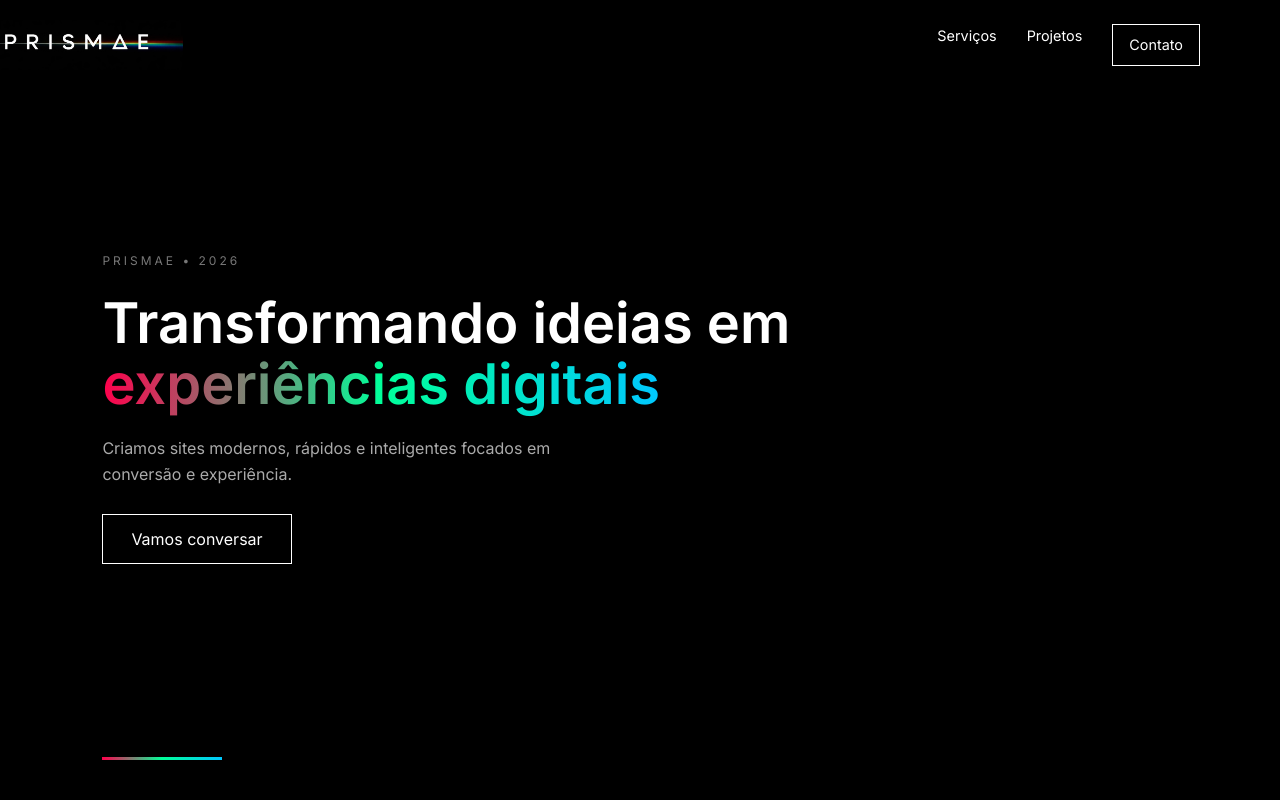
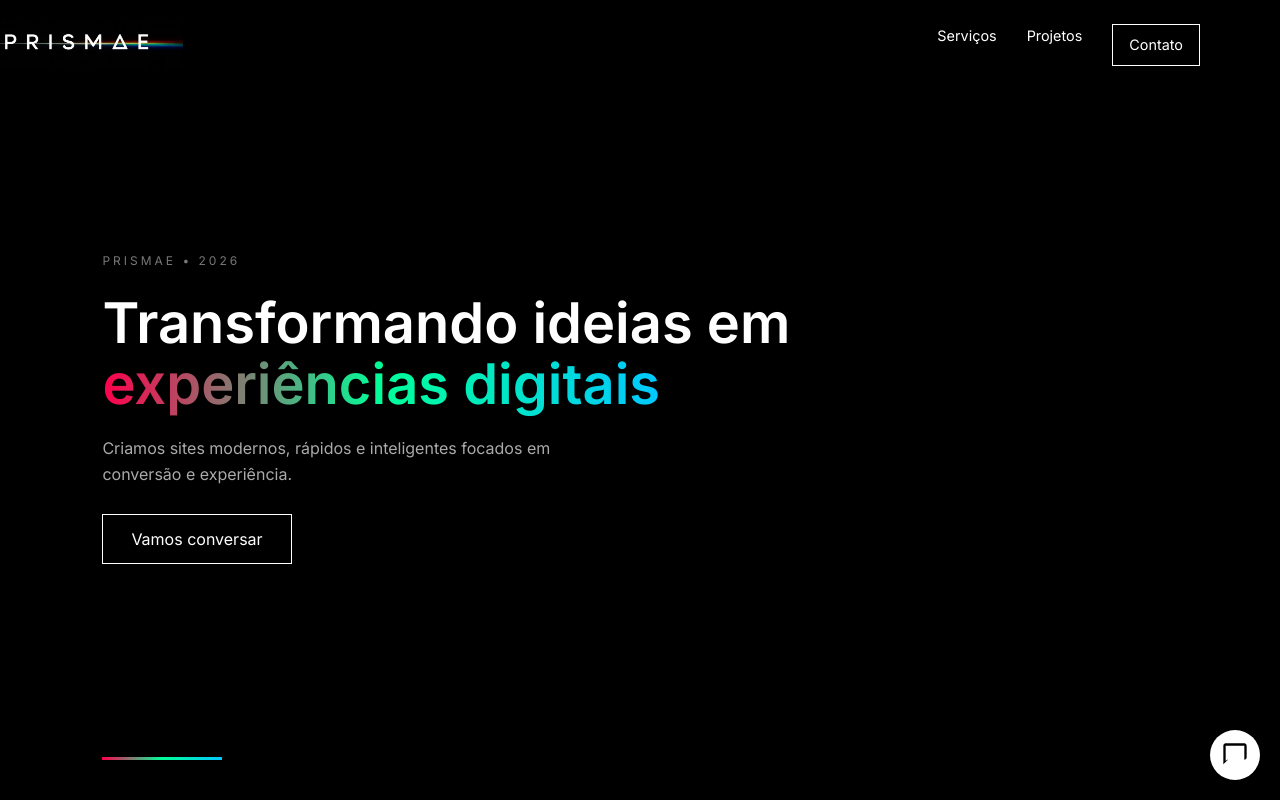
Before and after one commit to prismae/prismae-site, a React (Vite) app in the folder frontend/: page / in a window 1280 px wide. Shown: the top 800 px of the page. Built offline with nearby package versions, Linux system fonts and the light colour scheme.

Commit message:
ChatBot incial adicionado

```diff
--- a/frontend/src/App.jsx
+++ b/frontend/src/App.jsx
@@ -1,10 +1,11 @@
-import { BrowserRouter, Routes, Route } from 'react-router-dom'
+import { BrowserRouter, Routes, Route } from 'react-router-dom';
 
-import Header from './components/Header'
-import Footer from './components/Footer'
+import Header from './components/Header';
+import Footer from './components/Footer';
+import ChatBot from './components/ChatBot'; // <-- adicionado
 
-import Home from './pages/Home'
-import NotFound from './pages/NotFound'
+import Home from './pages/Home';
+import NotFound from './pages/NotFound';
 
 export default function App() {
   return (
@@ -17,6 +18,8 @@ export default function App() {
       </Routes>
 
       <Footer />
+
+      <ChatBot /> {/* <-- chatbot fixo no canto */}
     </BrowserRouter>
-  )
+  );
 }
--- /dev/null
+++ b/frontend/src/components/ChatBot.jsx
@@ -0,0 +1,74 @@
+import { useState, useRef, useEffect } from "react";
+import "../styles/chatbot.css";
+
+const responses = {
+  "O que é a Prismae?":
+    "A Prismae é uma empresa de desenvolvimento web e soluções digitais modernas. Criamos sites responsivos, sistemas web e experiências digitais únicas para empresas de todos os portes.",
+
+  "Como entrar em contato?":
+    "Você pode nos contatar pelo formulário de contato do site ou enviar um email diretamente para prismae.contato@gmail.com. Respondemos rapidamente a todas as solicitações.",
+
+  "Quais serviços vocês oferecem?":
+    "Oferecemos desenvolvimento de sites, criação de sistemas web personalizados, integração de APIs, otimização de performance e consultoria digital completa para o seu negócio.",
+
+  "Onde podemos ver trabalhos anteriores?":
+    "Você pode conferir nossos projetos anteriores na seção 'Projetos' do site. Lá mostramos sites, sistemas e soluções digitais que já desenvolvemos para nossos clientes."
+};
+
+export default function ChatBot() {
+  const [messages, setMessages] = useState([]);
+  const [isOpen, setIsOpen] = useState(false);
+  const messagesEndRef = useRef(null);
+
+  useEffect(() => {
+    if (messagesEndRef.current) {
+      messagesEndRef.current.scrollIntoView({ behavior: "smooth" });
+    }
+  }, [messages]);
+
+  function sendMessage(question) {
+    setMessages(prev => [
+      ...prev,
+      { from: "user", text: question },
+      { from: "bot", text: responses[question] }
+    ]);
+  }
+
+  return (
+    <div className={`chatbot ${isOpen ? "open" : ""}`}>
+      {/* Ícone de balão de fala preto sobre fundo branco */}
+      <div className="chatbot-icon" onClick={() => setIsOpen(!isOpen)}>
+        <svg
+          xmlns="http://www.w3.org/2000/svg"
+          width="28"
+          height="28"
+          viewBox="0 0 24 24"
+          fill="black"
+        >
+          <path d="M4 4h16v12H5.17L4 17.17V4zm0-2c-1.1 0-2 .9-2 2v16l4-4h14c1.1 0 2-.9 2-2V4c0-1.1-.9-2-2-2H4z"/>
+        </svg>
+      </div>
+
+      {isOpen && (
+        <div className="chatbot-window">
+          <div className="chatbot-messages">
+            {messages.map((m, i) => (
+              <div key={i} className={`msg ${m.from}`}>
+                {m.text}
+              </div>
+            ))}
+            <div ref={messagesEndRef} />
+          </div>
+
+          <div className="chatbot-options">
+            {Object.keys(responses).map(q => (
+              <button key={q} onClick={() => sendMessage(q)}>
+                {q}
+              </button>
+            ))}
+          </div>
+        </div>
+      )}
+    </div>
+  );
+}
--- /dev/null
+++ b/frontend/src/styles/ChatBot.css
@@ -0,0 +1,93 @@
+.chatbot {
+  position: fixed;
+  bottom: 20px;
+  right: 20px;
+  z-index: 999;
+  font-family: sans-serif;
+}
+
+/* Ícone de balão de fala preto sobre fundo branco */
+.chatbot-icon {
+  width: 50px;
+  height: 50px;
+  background: #fff;
+  border-radius: 50%;
+  display: flex;
+  justify-content: center;
+  align-items: center;
+  cursor: pointer;
+  box-shadow: 0 4px 12px rgba(0,0,0,0.2);
+  transition: transform 0.2s;
+}
+
+.chatbot-icon:hover {
+  transform: scale(1.1);
+}
+
+/* Janela do chat */
+.chatbot-window {
+  width: 320px;
+  max-width: 90vw;
+  background: #fff;
+  border-radius: 12px;
+  box-shadow: 0 8px 20px rgba(0,0,0,0.25);
+  overflow: hidden;
+  margin-bottom: 10px;
+  display: flex;
+  flex-direction: column;
+}
+
+/* Mensagens */
+.chatbot-messages {
+  max-height: 240px;
+  overflow-y: auto;
+  padding: 12px;
+  display: flex;
+  flex-direction: column;
+  gap: 6px;
+}
+
+.msg {
+  padding: 8px 12px;
+  border-radius: 12px;
+  max-width: 85%;
+  font-size: 14px;
+  line-height: 1.4;
+  word-wrap: break-word;
+}
+
+.msg.user {
+  background: #000;
+  color: #fff;
+  align-self: flex-end;
+}
+
+.msg.bot {
+  background: #eee;
+  color: #000;
+  align-self: flex-start;
+}
+
+/* Botões de perguntas */
+.chatbot-options {
+  display: flex;
+  flex-direction: column;
+  gap: 6px;
+  padding: 10px;
+  border-top: 1px solid #ddd;
+}
+
+.chatbot-options button {
+  padding: 8px;
+  border: none;
+  border-radius: 10px;
+  cursor: pointer;
+  background: #000;
+  color: #fff;
+  font-size: 13px;
+  transition: 0.2s;
+}
+
+.chatbot-options button:hover {
+  background: #333;
+}
```
Also changed, not shown: frontend/src/assets/images/balao_icon.png (added), 1 other file (tests, documents, lock files or other folders).
